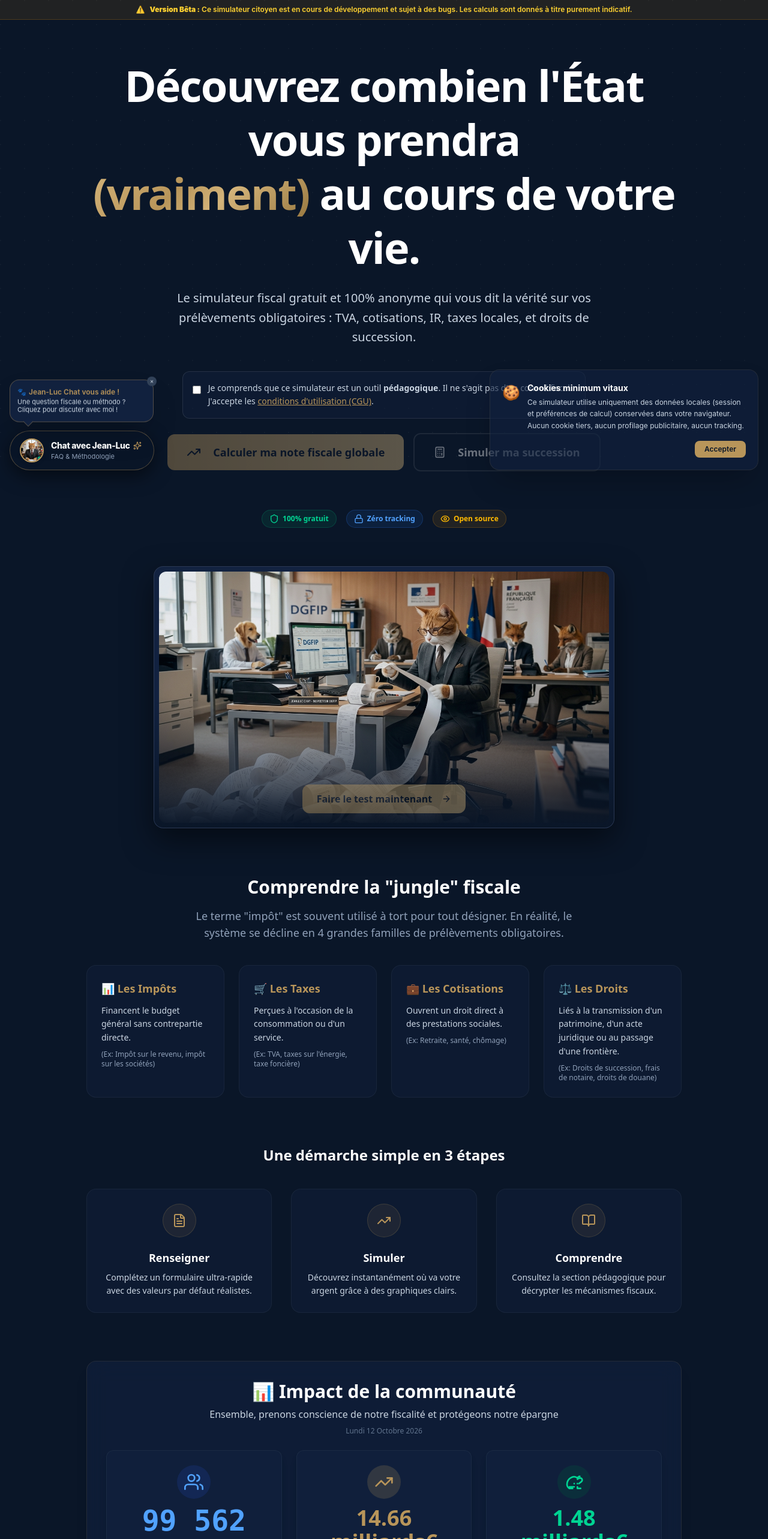
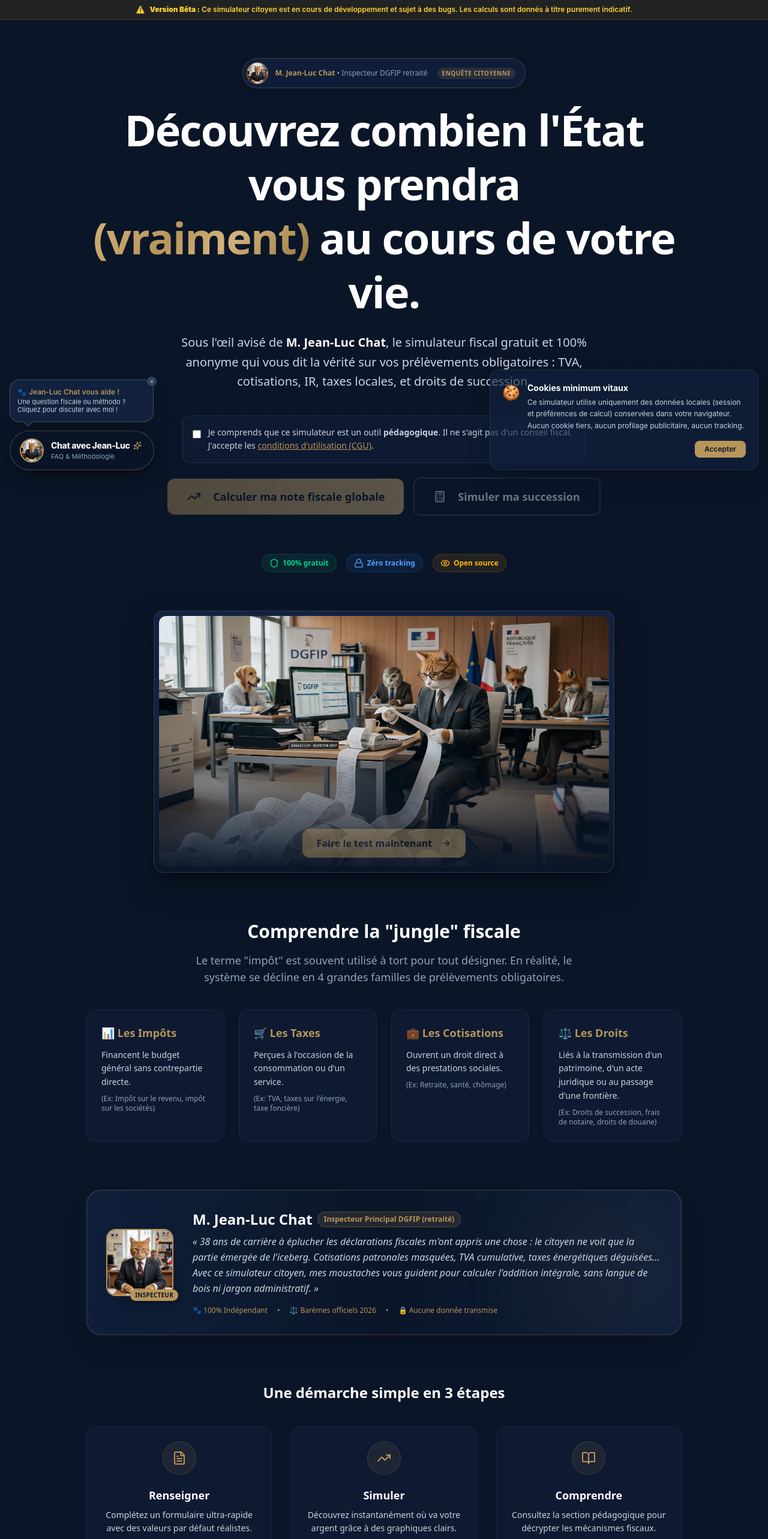
Before and after one commit to ouiblock/passez-a-la-caisse, a React (Vite) app: page / in a window 1280 px wide. Shown: the top 2566 px of the page at 60% size. Built offline with nearby package versions, Linux system fonts and the light colour scheme.

Commit message:
feat: mettre en avant Jean-Luc Chat sur la landing page, CTA PDF majeur et bouton récapitulatif annuel

```diff
--- a/src/components/LandingPageNew.jsx
+++ b/src/components/LandingPageNew.jsx
@@ -15,13 +15,31 @@ export function LandingPageNew({ onSelectCalculator, onOpenCgu }) {
         <header className="flex flex-col items-center text-center mb-16 animate-fade-up">
 
 
+          {/* Badge Mascotte Jean-Luc Chat */}
+          <div className="inline-flex items-center gap-3 p-1.5 pr-4 bg-navy-light/70 border border-gold/30 rounded-full mb-6 backdrop-blur-sm shadow-lg hover:border-gold/60 transition-all">
+            <div className="relative w-8 h-8 sm:w-9 sm:h-9 rounded-full overflow-hidden border border-gold flex-shrink-0">
+              <img
+                src="/images/jean-luc-chat.jpg"
+                alt="M. Jean-Luc Chat - DGFIP"
+                className="w-full h-full object-cover"
+              />
+            </div>
+            <div className="text-left text-xs">
+              <span className="text-gold font-bold">M. Jean-Luc Chat</span>
+              <span className="text-slate-400 hidden sm:inline"> • Inspecteur DGFIP retraité</span>
+            </div>
+            <span className="ml-1 text-[10px] px-2 py-0.5 rounded-full bg-gold/15 text-gold font-semibold uppercase tracking-wider">
+              Enquête citoyenne
+            </span>
+          </div>
+
           <h1 className="text-3xl sm:text-4xl md:text-6xl lg:text-7xl font-black tracking-tight mb-6 leading-tight">
             Découvrez combien l'État vous prendra <br className="hidden md:block"/>
             <span className="text-gold-gradient">(vraiment)</span> au cours de votre vie.
           </h1>
 
           <p className="text-lg md:text-xl text-slate-300 max-w-3xl mx-auto mb-10 leading-relaxed">
-            Le simulateur fiscal gratuit et 100% anonyme qui vous dit la vérité sur vos prélèvements obligatoires : TVA, cotisations, IR, taxes locales, et droits de succession.
+            Sous l'œil avisé de <strong className="text-white">M. Jean-Luc Chat</strong>, le simulateur fiscal gratuit et 100% anonyme qui vous dit la vérité sur vos prélèvements obligatoires : TVA, cotisations, IR, taxes locales, et droits de succession.
           </p>
 
           <div className="flex flex-col items-center justify-center gap-6 mb-6">
@@ -132,6 +150,51 @@ export function LandingPageNew({ onSelectCalculator, onOpenCgu }) {
                 Liés à la transmission d'un patrimoine, d'un acte juridique ou au passage d'une frontière.
                 <br/><span className="text-slate-400 text-xs mt-2 block">(Ex: Droits de succession, frais de notaire, droits de douane)</span>
               </p>
+            </div>
+          </div>
+        </section>
+
+        {/* ── Mascotte & Enquêteur : M. Jean-Luc Chat ── */}
+        <section className="mb-20 animate-fade-up-delay-2">
+          <div className="bg-gradient-to-r from-navy-light/80 via-navy/90 to-navy-light/80 border border-gold/30 rounded-3xl p-6 sm:p-8 relative overflow-hidden shadow-2xl">
+            <div className="absolute top-0 right-0 w-64 h-64 bg-gold/5 rounded-full blur-3xl pointer-events-none" />
+            <div className="flex flex-col md:flex-row items-center gap-6 sm:gap-8">
+              <div className="relative flex-shrink-0">
+                <div className="w-24 h-24 sm:w-28 sm:h-28 rounded-2xl overflow-hidden border-2 border-gold shadow-2xl">
+                  <img
+                    src="/images/jean-luc-chat.jpg"
+                    alt="M. Jean-Luc Chat - DGFIP"
+                    className="w-full h-full object-cover"
+                  />
+                </div>
+                <span className="absolute -bottom-2 -right-2 px-2 py-0.5 bg-gold text-navy text-[10px] font-black uppercase rounded-full tracking-wide shadow-md">
+                  Inspecteur
+                </span>
+              </div>
+              <div className="flex-1 text-center md:text-left">
+                <div className="flex flex-wrap items-center justify-center md:justify-start gap-2 mb-2">
+                  <h3 className="text-xl sm:text-2xl font-black text-white">M. Jean-Luc Chat</h3>
+                  <span className="text-xs px-2.5 py-1 rounded-full bg-gold/15 text-gold border border-gold/30 font-semibold">
+                    Inspecteur Principal DGFIP (retraité)
+                  </span>
+                </div>
+                <p className="text-slate-300 text-sm sm:text-base leading-relaxed mb-4">
+                  <em>« 38 ans de carrière à éplucher les déclarations fiscales m'ont appris une chose : le citoyen ne voit que la partie émergée de l'iceberg. Cotisations patronales masquées, TVA cumulative, taxes énergétiques déguisées... Avec ce simulateur citoyen, mes moustaches vous guident pour calculer l'addition intégrale, sans langue de bois ni jargon administratif. »</em>
+                </p>
+                <div className="flex flex-wrap items-center justify-center md:justify-start gap-4 text-xs text-slate-400">
+                  <span className="flex items-center gap-1.5 text-gold font-medium">
+                    🐾 100% Indépendant
+                  </span>
+                  <span>•</span>
+                  <span className="flex items-center gap-1.5 text-gold font-medium">
+                    ⚖️ Barèmes officiels 2026
+                  </span>
+                  <span>•</span>
+                  <span className="flex items-center gap-1.5 text-gold font-medium">
+                    🔒 Aucune donnée transmise
+                  </span>
+                </div>
+              </div>
             </div>
           </div>
         </section>
--- a/src/components/lifetime/Step4LifetimeResults.jsx
+++ b/src/components/lifetime/Step4LifetimeResults.jsx
@@ -191,6 +191,54 @@ export function Step4LifetimeResults({ profil, onBack, onReset, onGoToPedagogie
           </div>
         </div>
       </Card>
+
+      {/* ── Call To Action Majeur : Téléchargement du Bilan PDF ── */}
+      <div className="relative overflow-hidden rounded-2xl p-6 sm:p-8 bg-gradient-to-r from-navy-light via-navy to-navy-light border-2 border-gold/40 shadow-[0_15px_40px_rgba(184,149,90,0.15)] animate-fade-up">
+        <div className="absolute top-0 right-0 w-72 h-72 bg-gold/10 rounded-full blur-3xl pointer-events-none" />
+        <div className="relative flex flex-col md:flex-row items-center justify-between gap-6">
+          <div className="flex items-start gap-4 text-center md:text-left">
+            <div className="w-14 h-14 rounded-2xl bg-gold/15 border border-gold/30 flex items-center justify-center flex-shrink-0 mx-auto md:mx-0 shadow-lg">
+              <Download className="w-7 h-7 text-gold animate-bounce" />
+            </div>
+            <div>
+              <div className="inline-flex items-center gap-1.5 px-2.5 py-0.5 rounded-full bg-emerald-500/10 border border-emerald-500/30 text-emerald-400 text-xs font-semibold mb-1.5">
+                <span>📄</span> Bilan Fiscal Personnel Certifié
+              </div>
+              <h3 className="text-xl sm:text-2xl font-black text-white">
+                Téléchargez votre Bilan Complet en PDF
+              </h3>
+              <p className="text-xs sm:text-sm text-slate-300 mt-1 max-w-xl leading-relaxed">
+                Gardez une trace confidentielle de tous vos chiffres : récapitulatif détaillé par poste, tableau année par année, droits de succession et références législatives.
+              </p>
+            </div>
+          </div>
+
+          <div className="flex-shrink-0 w-full md:w-auto">
+            <Button
+              variant="primary"
+              size="xl"
+              onClick={handleExportPDF}
+              disabled={pdfLoading}
+              className="w-full md:w-auto text-base sm:text-lg font-black px-8 py-4 shadow-[0_0_30px_rgba(184,149,90,0.4)] hover:scale-105 transition-all duration-300 cursor-pointer flex items-center justify-center gap-3"
+            >
+              {pdfLoading ? (
+                <>
+                  <Loader2 className="w-6 h-6 animate-spin text-navy" />
+                  <span>Génération du document...</span>
+                </>
+              ) : (
+                <>
+                  <Download className="w-6 h-6 text-navy" />
+                  <span>Générer mon rapport PDF gratuit</span>
+                </>
+              )}
+            </Button>
+            <p className="text-[11px] text-center text-slate-400 mt-2">
+              🔒 100% anonyme • Généré instantanément dans votre navigateur
+            </p>
+          </div>
+        </div>
+      </div>
 
       {/* Répartition par catégorie */}
       <Card className="p-5 sm:p-8">
@@ -409,16 +457,16 @@ export function Step4LifetimeResults({ profil, onBack, onReset, onGoToPedagogie
           ← Modifier les paramètres
         </Button>
         <Button
-          variant="secondary"
+          variant="primary"
           size="lg"
           onClick={handleExportPDF}
           disabled={pdfLoading}
-          className="flex-1"
+          className="flex-1 shadow-lg shadow-gold/10 font-bold"
         >
           {pdfLoading ? (
             <><Loader2 className="w-5 h-5 mr-2 animate-spin" />Génération...</>
           ) : (
-            <><Download className="w-5 h-5 mr-2" />Exporter en PDF</>
+            <><Download className="w-5 h-5 mr-2" />Télécharger le Bilan PDF</>
           )}
         </Button>
         <Button
--- a/src/components/lifetime/TimelineDetailCard.jsx
+++ b/src/components/lifetime/TimelineDetailCard.jsx
@@ -82,22 +82,33 @@ export function TimelineDetailCard({ profil, resultats }) {
 
   return (
     <Card className="p-5 sm:p-8">
-      <div className="flex items-center justify-between mb-6">
-        <h3 className="text-2xl font-bold text-white flex items-center gap-2">
-          <Calendar className="w-6 h-6 text-gold" />
-          Détail année par année
-        </h3>
+      <div className="flex flex-col sm:flex-row sm:items-center justify-between gap-4 mb-6 pb-4 border-b border-white/10">
+        <div>
+          <h3 className="text-xl sm:text-2xl font-black text-white flex items-center gap-2">
+            <Calendar className="w-6 h-6 text-gold" />
+            Détail année par année
+          </h3>
+          <p className="text-xs sm:text-sm text-slate-300 mt-1">
+            Visualisez chaque euro prélevé, année après année, de vos débuts à la retraite.
+          </p>
+        </div>
         <button
           onClick={() => setIsExpanded(!isExpanded)}
-          className="text-sm text-gold hover:text-yellow-400 transition-colors flex items-center gap-1"
+          className={`flex items-center justify-center gap-2 px-5 py-3 rounded-xl font-bold text-sm transition-all duration-300 cursor-pointer shadow-lg ${
+            isExpanded
+              ? 'bg-slate-700 hover:bg-slate-600 text-white border border-slate-500'
+              : 'bg-gradient-to-r from-gold to-gold-light hover:from-gold-light hover:to-gold text-navy shadow-gold/20 hover:scale-105 ring-2 ring-gold/40 animate-pulse'
+          }`}
         >
           {isExpanded ? (
             <>
-              Masquer <ChevronUp className="w-4 h-4" />
+              <span>Masquer le détail</span>
+              <ChevronUp className="w-4 h-4" />
             </>
           ) : (
             <>
-              Afficher le détail <ChevronDown className="w-4 h-4" />
+              <span>🔍 Afficher le détail par année</span>
+              <ChevronDown className="w-4 h-4" />
             </>
           )}
         </button>
```
